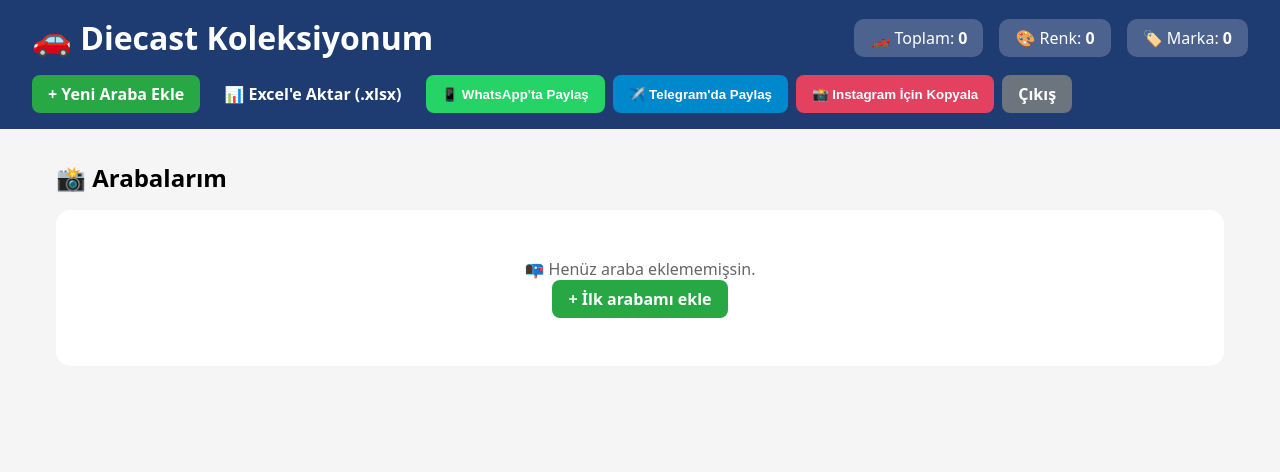
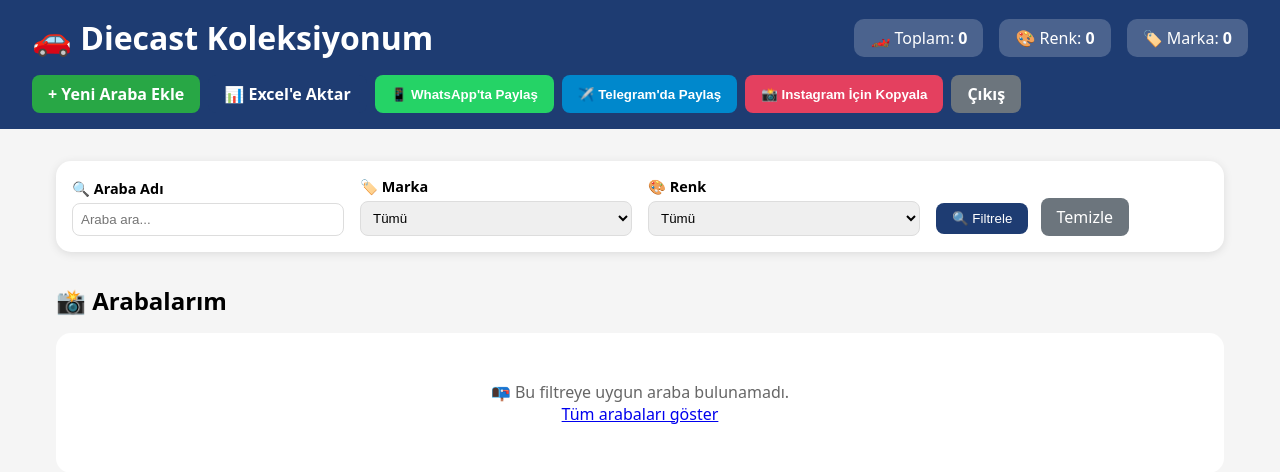
Before and after one commit to EmirCMD87/diecast-app, a Flask app: page /dashboard in a window 1280 px wide. Shown: the top 472 px of the page. Run offline with Flask 3, Linux system fonts and the light colour scheme; the visitor is signed in with stand-in values (Sample User, id 1); data that the repository does not hold is empty.

Commit message:
Update dashboard.html

```diff
--- a/templates/dashboard.html
+++ b/templates/dashboard.html
@@ -41,6 +41,43 @@
         .btn-instagram { background: #E4405F; color: white; }
         .header-buttons { display: flex; gap: 0.5rem; flex-wrap: wrap; }
         .container { max-width: 1200px; margin: 2rem auto; padding: 0 1rem; }
+        .filtreleme {
+            background: white;
+            border-radius: 15px;
+            padding: 1rem;
+            margin-bottom: 2rem;
+            box-shadow: 0 2px 10px rgba(0,0,0,0.1);
+        }
+        .filtreleme form {
+            display: flex;
+            flex-wrap: wrap;
+            gap: 1rem;
+            align-items: flex-end;
+        }
+        .filtreleme .form-group {
+            flex: 1;
+            min-width: 150px;
+        }
+        .filtreleme label {
+            display: block;
+            margin-bottom: 0.3rem;
+            font-weight: 600;
+            font-size: 0.9rem;
+        }
+        .filtreleme input, .filtreleme select {
+            width: 100%;
+            padding: 0.5rem;
+            border: 1px solid #ddd;
+            border-radius: 8px;
+        }
+        .filtreleme button {
+            padding: 0.5rem 1rem;
+            background: #1e3c72;
+            color: white;
+            border: none;
+            border-radius: 8px;
+            cursor: pointer;
+        }
         .istatistik {
             background: white;
             border-radius: 15px;
@@ -134,6 +171,7 @@
         @media (max-width: 768px) {
             header { flex-direction: column; text-align: center; }
             .stats { justify-content: center; }
+            .filtreleme form { flex-direction: column; }
         }
     </style>
 </head>
@@ -147,7 +185,7 @@
         </div>
         <div class="header-buttons">
             <a href="{{ url_for('araba_ekle') }}" class="btn btn-primary">+ Yeni Araba Ekle</a>
-            <a href="{{ url_for('export_excel') }}" class="btn btn-excel">📊 Excel'e Aktar (.xlsx)</a>
+            <a href="{{ url_for('export_excel') }}" class="btn btn-excel">📊 Excel'e Aktar</a>
             <button class="btn btn-whatsapp" onclick="tumunuWhatsapp()">📱 WhatsApp'ta Paylaş</button>
             <button class="btn btn-telegram" onclick="tumunuTelegram()">✈️ Telegram'da Paylaş</button>
             <button class="btn btn-instagram" onclick="tumunuInstagram()">📸 Instagram İçin Kopyala</button>
@@ -156,6 +194,38 @@
     </header>
 
     <div class="container">
+        <!-- FİLTRELEME BÖLÜMÜ -->
+        <div class="filtreleme">
+            <form method="GET" action="{{ url_for('dashboard') }}">
+                <div class="form-group">
+                    <label>🔍 Araba Adı</label>
+                    <input type="text" name="arama" placeholder="Araba ara..." value="{{ arama_kelimesi }}">
+                </div>
+                <div class="form-group">
+                    <label>🏷️ Marka</label>
+                    <select name="marka">
+                        <option value="">Tümü</option>
+                        <option value="Hot Wheels" {% if secili_marka == 'Hot Wheels' %}selected{% endif %}>🔥 Hot Wheels</option>
+                        <option value="Matchbox" {% if secili_marka == 'Matchbox' %}selected{% endif %}>📦 Matchbox</option>
+                        <option value="Diğer" {% if secili_marka == 'Diğer' %}selected{% endif %}>🚗 Diğer</option>
+                    </select>
+                </div>
+                <div class="form-group">
+                    <label>🎨 Renk</label>
+                    <select name="renk">
+                        <option value="">Tümü</option>
+                        {% for renk in renk_sayilari.keys() %}
+                        <option value="{{ renk }}" {% if secili_renk == renk %}selected{% endif %}>{{ renk }}</option>
+                        {% endfor %}
+                    </select>
+                </div>
+                <div class="form-group">
+                    <button type="submit">🔍 Filtrele</button>
+                    <a href="{{ url_for('dashboard') }}" style="display: inline-block; margin-left: 0.5rem; padding: 0.5rem 1rem; background: #6c757d; color: white; border-radius: 8px; text-decoration: none;">Temizle</a>
+                </div>
+            </form>
+        </div>
+
         {% if marka_sayilari %}
         <div class="istatistik">
             <h3>🏷️ Markalar</h3>
@@ -202,8 +272,8 @@
         </div>
         {% else %}
         <div class="bos-mesaj">
-            <p>📭 Henüz araba eklememişsin.</p>
-            <a href="{{ url_for('araba_ekle') }}" class="btn btn-primary">+ İlk arabamı ekle</a>
+            <p>📭 Bu filtreye uygun araba bulunamadı.</p>
+            <a href="{{ url_for('dashboard') }}">Tüm arabaları göster</a>
         </div>
         {% endif %}
     </div>
```
